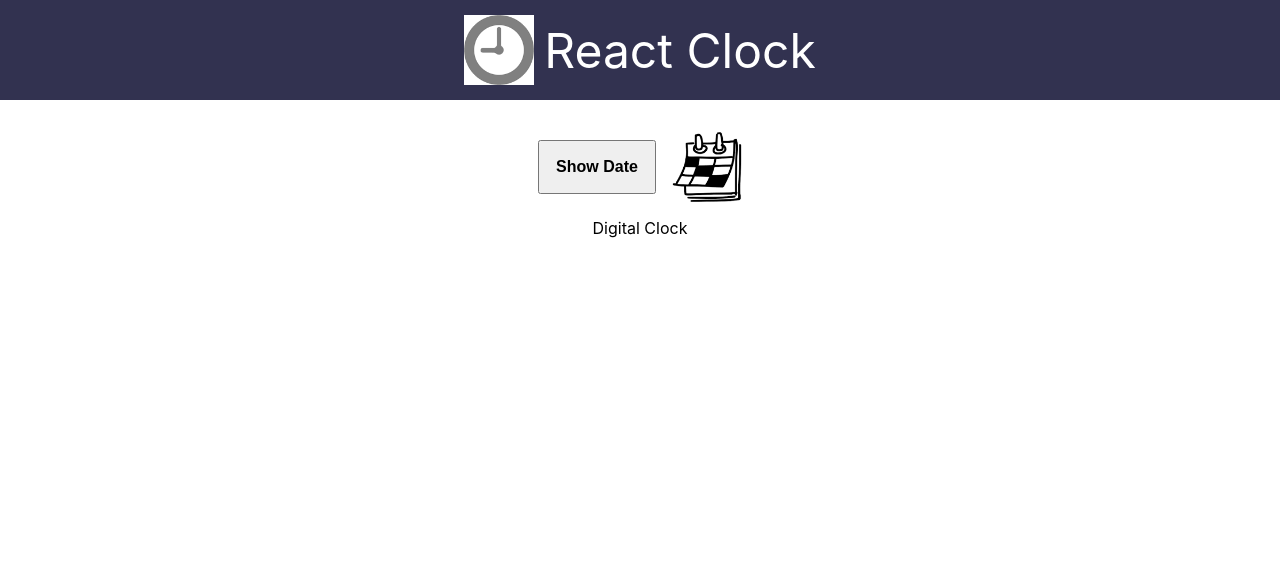
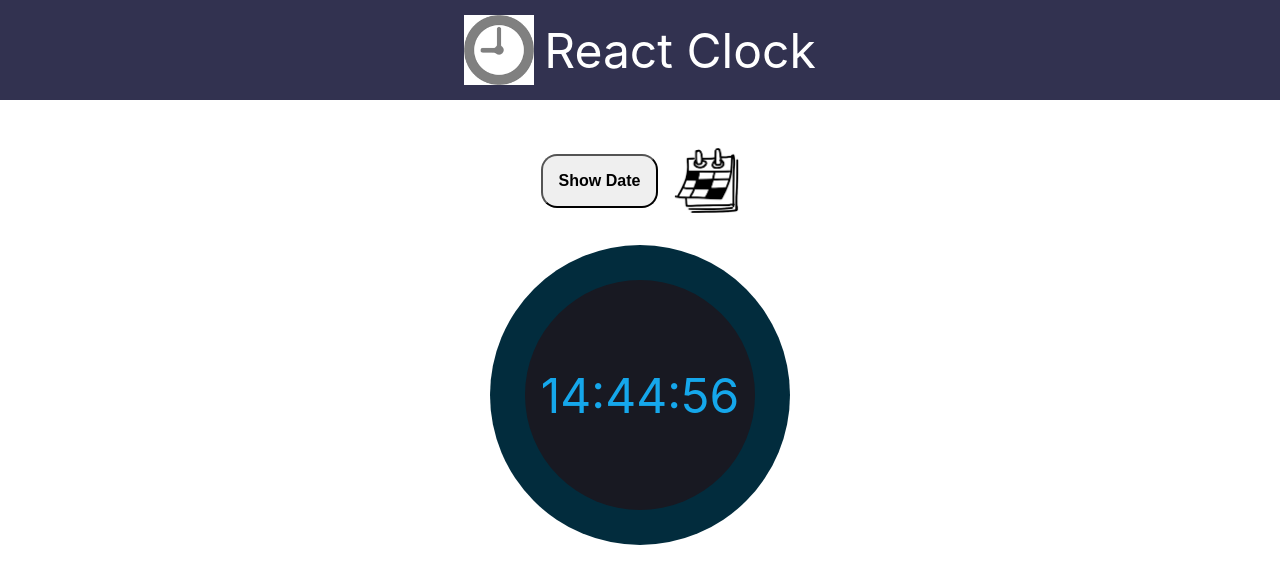
Before and after one commit to divyanshooter/react, a React (Create React App) app in the folder react-clock/: page / in a window 1280 px wide. Shown: the top 584 px of the page. Built offline with nearby package versions, Linux system fonts and the light colour scheme.

Commit message:
UI Completed Almost

```diff
--- a/react-clock/src/Components/CalenderControl/CalendarControl.module.css
+++ b/react-clock/src/Components/CalenderControl/CalendarControl.module.css
@@ -3,20 +3,21 @@
     display: flex;
     align-items:center;
     justify-content: center;
-    margin-top:2rem;
+    margin-top:3rem;
 }
 .button
 {
     padding: 1rem;
     font-size: 1rem;
     font-weight: bold;
+    border-radius:1rem;
 
 }
 
 .img
 {
-    width:70px;
-    height:70px;
+    width:65px;
+    height:65px;
     display: inline-block;
     margin-left:1rem;
 }
--- a/react-clock/src/Components/Clock/Clock.js
+++ b/react-clock/src/Components/Clock/Clock.js
@@ -1 +1,17 @@
 import React from 'react';
+import classes from './Clock.module.css';
+
+const Clock=(props)=>{
+    return (
+        <div className={classes.main}>
+            <div className={classes.outer}>
+                <div className={classes.inner}>
+                    <span className={classes.text}>{props.time}</span>
+
+                </div>
+            </div>
+        </div>
+    );
+}
+
+export default Clock;
--- /dev/null
+++ b/react-clock/src/Components/Clock/Clock.module.css
@@ -0,0 +1,34 @@
+.main
+{
+    margin-top:2rem;
+}
+.outer
+{
+    width: 300px;
+    height:300px;
+    border-radius:50%;
+    background-color:rgb(2, 44, 61);
+    text-align: center;
+    margin:0 auto;
+    display: flex;
+    justify-content: center;
+    align-items: center;
+
+}
+
+.inner
+{
+    width:230px;
+    height:230px;
+    border-radius:50%;
+    background-color:rgb(24, 25, 34);
+    display: flex;
+    justify-content: center;
+    align-items: center;
+}
+.text
+{
+    font-size: 3rem;
+    color:rgb(21, 167, 235);
+
+}
--- a/react-clock/src/Container/ClockHolder/ClockHolder.js
+++ b/react-clock/src/Container/ClockHolder/ClockHolder.js
@@ -1,14 +1,19 @@
 import React,{Component} from 'react';
 import CalendarControl from '../../Components/CalenderControl/CalenderContro';
+import Clock from '../../Components/Clock/Clock';
 
 class ClockHolder extends Component
     {
+
      render()
        {
+       let date=new Date();
+       let k=date.getHours()+':'+date.getMinutes()+':'+date.getUTCSeconds();
+        console.log(k);
          return (
               <div>
                   <CalendarControl/>
-                  <p>Digital Clock</p>
+                  <Clock time={k}/>
               </div>
 
                 );
```
